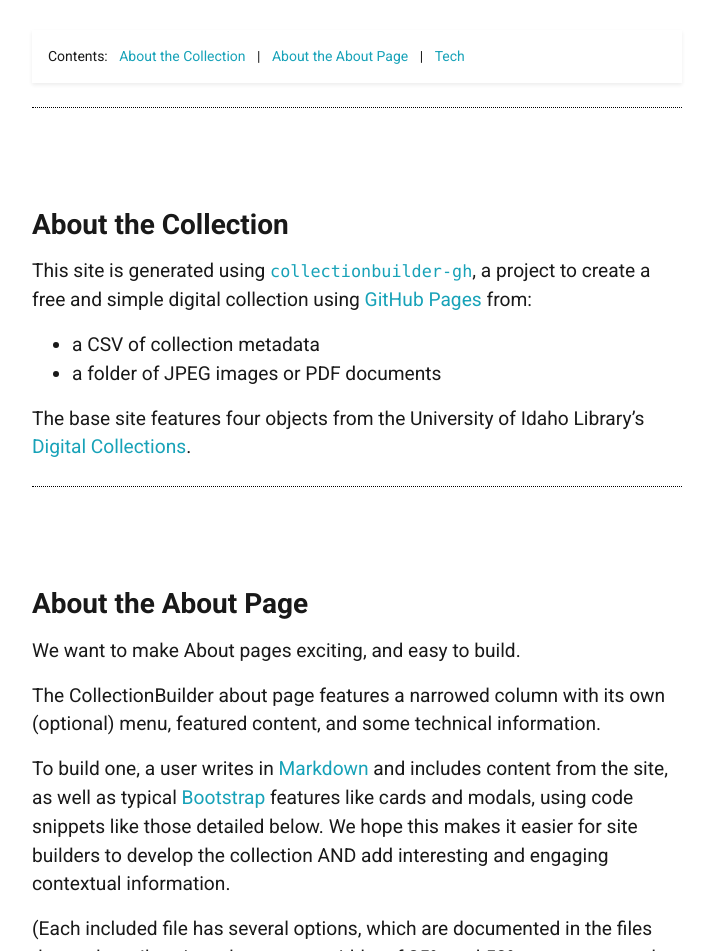
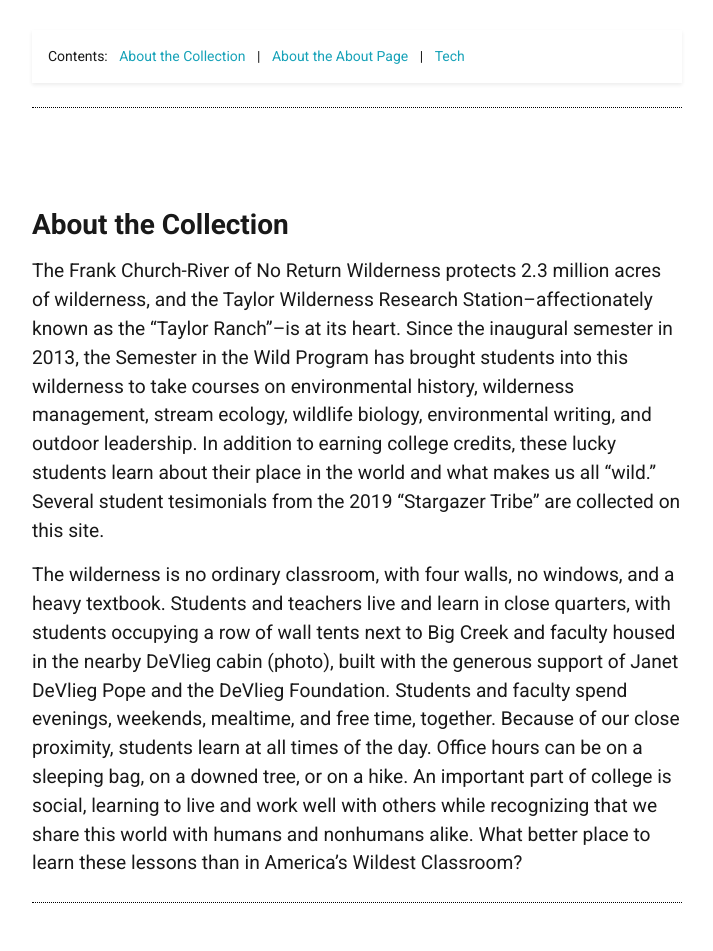
Before and after one commit to jennladino/semester-wild, a Jekyll site: the page built from pages/about.md, in a window 1280 px wide and 1400 px high. Shown: the part 449-1400 px from the top of the window, without its empty margins (283-996 px from the left). Built offline with Jekyll 4.4.1, drawn with Linux system fonts in a browser that asks for light colours; nearby versions of some CDN libraries; some of the changed text lies outside the part shown.

Commit message:
About narrative

```diff
--- a/pages/about.md
+++ b/pages/about.md
@@ -14,18 +14,18 @@
 
 ## About the Collection
 
-This site is generated using [`collectionbuilder-gh`](https://collectionbuilding.github.io/gh/), a project to create a free and simple digital collection using [GitHub Pages](https://pages.github.com/) from:
+The Frank Church-River of No Return Wilderness protects 2.3 million acres of wilderness, and the Taylor Wilderness Research Station--affectionately known as the “Taylor Ranch”--is at its heart.
+Since the inaugural semester in 2013, the Semester in the Wild Program has brought students into this wilderness to take courses on environmental history, wilderness management, stream ecology, wildlife biology, environmental writing, and outdoor leadership.
+In addition to earning college credits, these lucky students learn about their place in the world and what makes us all "wild."
+Several student tesimonials from the 2019 "Stargazer Tribe" are collected on this site.
 
-- a CSV of collection metadata
-- a folder of JPEG images or PDF documents
+The wilderness is no ordinary classroom, with four walls, no windows, and a heavy textbook.
+Students and teachers live and learn in close quarters, with students occupying a row of wall tents next to Big Creek and faculty housed in the nearby DeVlieg cabin (photo), built with the generous support of Janet DeVlieg Pope and the DeVlieg Foundation.
+Students and faculty spend evenings, weekends, mealtime, and free time, together.
+Because of our close proximity, students learn at all times of the day.
+Office hours can be on a sleeping bag, on a downed tree, or on a hike.
+An important part of college is social, learning to live and work well with others while recognizing that we share this world with humans and nonhumans alike.
+What better place to learn these lessons than in America's Wildest Classroom?
 
-The base site features four objects from the University of Idaho Library's [Digital Collections](https://www.lib.uidaho.edu/digital).
 
 {% include cb/about_the_about.md %}
-#Header One
-
-Ordered list:
-
-1. Testimonial videos
-2. Written testimonials
-3. Photos of this beautiful place
```
